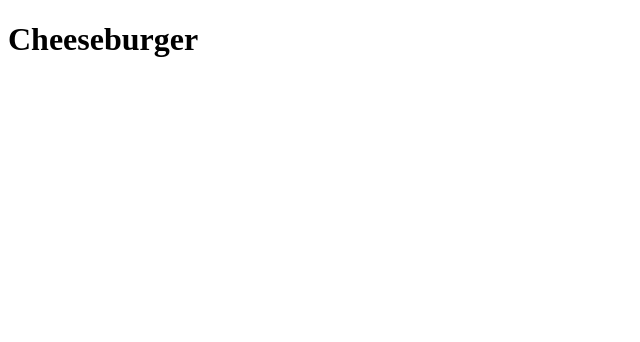
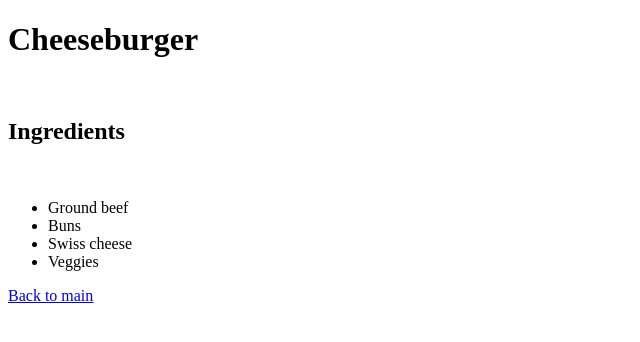
Before and after one commit to dastinnette/odin-recipes, a plain HTML site: page recipes/cheeseburger.html in a window 1280 px wide. Shown: the whole page, without its empty margins (0-640 px from the left). Drawn offline with Linux system fonts and the light colour scheme.

Commit message:
Drew the rest of the owl

```diff
--- a/recipes/cheeseburger.html
+++ b/recipes/cheeseburger.html
@@ -6,5 +6,15 @@
 </head>
 <body>
     <h1>Cheeseburger</h1>
+    <br>
+    <h2>Ingredients</h2>
+    <br>
+    <ul>
+        <li>Ground beef</li>
+        <li>Buns</li>
+        <li>Swiss cheese</li>
+        <li>Veggies</li>
+    </ul>
+    <a href="../index.html">Back to main</a>
 </body>
 </html>
```
Also changed, not shown: index.html (+2 -0 lines), recipes/pizza.html (+10 -0 lines), recipes/taco.html (+10 -0 lines).
